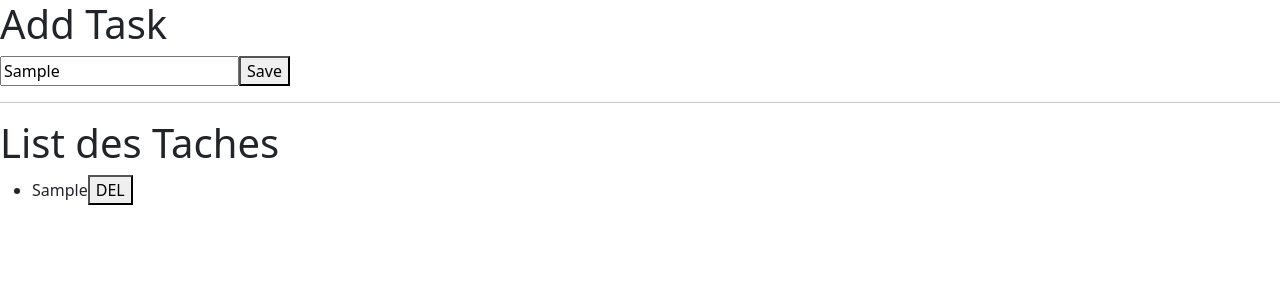
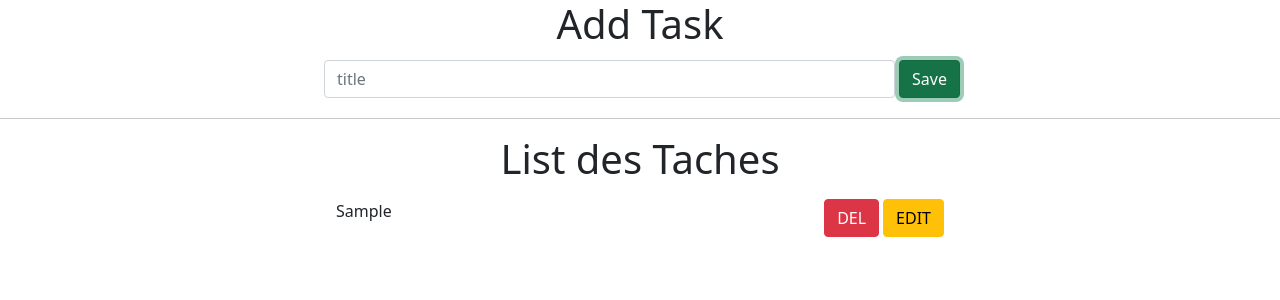
Before and after one commit to yassineDevox/todo-list-front, a React (Create React App) app: page / in a window 1280 px wide. Both pictures are taken after typing "Sample" into the empty fields and a click on the button "Save". Shown: the top 300 px of the page. Built offline with nearby package versions, Linux system fonts and the light colour scheme.

Commit message:
done with crud todo app with redux

```diff
--- a/src/App.js
+++ b/src/App.js
@@ -1,17 +1,19 @@
 import React from 'react';
 import { Provider } from 'react-redux';
-import AddTodoStore from './components/AddTodo';
-import ListTodoStore from './components/ListTodo';
-import store from './shared/store';
+import AddTodo from './components/AddTodo';
+import ListTodo from './components/ListTodo';
+import store from './redux/store';
 
 const App = () => {
     return (
 
         <Provider store={store}>
-            <AddTodoStore/>
-            <hr />
-            <h1>List des Taches </h1>
-            <ListTodoStore />
+            <div className='text-center'>
+                <AddTodo />
+                <hr />
+                <h1>List des Taches </h1>
+                <ListTodo />
+            </div>
 
         </Provider>
     );
--- a/src/components/AddTodo.js
+++ b/src/components/AddTodo.js
@@ -1,37 +1,43 @@
 import { useRef } from "react";
-import { connect } from "react-redux";
-import { TodoModel } from "../model/todo";
-import { TodoTypes } from "../shared/reducers/todo";
+import { useDispatch } from "react-redux";
+import { addTodo } from "../redux/ducks/todo";
 
-const AddTodo = (props) => {
+const AddTodo = () => {
 
+    //define a title ref on the input to get the value of it
     const title = useRef()
+    //use dispatch hook to call the reducer's actions
+    const dispatch = useDispatch()
+
+    //on submit form
     const handleSubmit = (e) => {
         e.preventDefault()
-        //recuperer lavaleur de linput
-        props.addNewTask(title.current.value)
+        if (title.current.value !== "") {
+            dispatch(addTodo(title.current.value))
+            title.current.value = ""
+        }
+        else
+            alert("invalid value 😥")
+
     }
     return (
         <>
             <h1>Add Task</h1>
-            <form onSubmit={handleSubmit}>
-                <input type="text"
-                placeholder="title"
-                ref={title} />
-                <button type="submit">Save</button>
+            <form className="d-flex w-50 mx-auto align-items-center"
+                onSubmit={handleSubmit}>
+                <input
+                    className="form-control m-1"
+                    type="text"
+                    placeholder="title"
+                    ref={title} />
+                <button
+                    className="btn btn-success"
+                    type="submit">
+                    Save
+                </button>
             </form>
         </>
     );
 };
 
-const AddTodoStore = connect(
-    null,
-    (dispatch)=>({
-        addNewTask : (titleTask)=>dispatch({
-            type:TodoTypes.add,
-            payload:new TodoModel(2,titleTask)
-        })
-    })
-)(AddTodo)
-
-export default AddTodoStore
+export default AddTodo
--- a/src/components/ListTodo.js
+++ b/src/components/ListTodo.js
@@ -1,28 +1,130 @@
-import React from 'react';
-import { connect } from 'react-redux';
+import React, { useRef, useState } from 'react';
+import { useDispatch } from 'react-redux';
+import { useSelector } from 'react-redux';
+import { TodoModel } from '../model/todo';
+import { delTodo, editTodo } from '../redux/ducks/todo';
 import Todo from './Todo';
 
-const ListTodo = (props) => {
-    console.log(props.list);
-    return <ul>
-        {props.list.map(
-            t => <Todo
-                key={t.id}
-                id={t.id}
-                title={t.title}
-            />)}
-    </ul>;
+const ListTodo = () => {
+
+    //get the todos state from the reducer todo
+    const todos = useSelector((state) => state.todo)
+
+    //usedispatch to call reducer's actions
+    const dispatch = useDispatch()
+
+    //ref on input title
+    const titleRef = useRef()
+
+    //use state to define completed
+    const [isTaskCompleted, setTaskCompleted] = useState(0);
+
+    //use state to store the selected id for editTask
+    const [selectedID, setSelectedID] = useState(0);
+
+    //onHandle Delete task
+    const handleDelete = (deletedID) => {
+        dispatch(delTodo(deletedID))
+    }
+
+    //handle Edit task (step 1 : show modal )
+    const showModalEdit = (id, titleTask, completed) => {
+        //store the id
+        setSelectedID(id)
+        //give the titleTask to the model Edit
+        titleRef.current.value = titleTask
+        //set the completed value of the task
+        setTaskCompleted(completed)
+    }
+
+    //handle Edit task ( step 2 : call reducer's action)
+    const handleUpdate = () => {
+        dispatch(
+            editTodo(
+                new TodoModel(
+                    selectedID,
+                    titleRef.current.value,
+                    isTaskCompleted)
+            )
+        )
+    }
+
+    return (
+        <>
+            <ul className='list-group w-50 mx-auto list-group-flush'>
+                {
+                    todos.map(
+                        t => <Todo
+                            handleDelete={handleDelete}
+                            handleEdit={showModalEdit}
+                            key={t.id}
+                            id={t.id}
+                            title={t.title}
+                            isCompleted={t.completed}
+                        />
+                    )
+                }
+            </ul>
+            <div>
+                {/* Modal */}
+                <div className="modal fade" id="exampleModal" tabIndex={-1} aria-labelledby="exampleModalLabel" aria-hidden="true">
+                    <div className="modal-dialog">
+                        <div className="modal-content">
+                            <div className="modal-header">
+                                <h5 className="modal-title" id="exampleModalLabel">Modal title</h5>
+                                <button type="button" className="btn-close" data-bs-dismiss="modal" aria-label="Close" />
+                            </div>
+                            <div className="modal-body">
+
+                                <input
+                                    className="form-control m-1"
+                                    type="text"
+                                    placeholder="title"
+                                    ref={titleRef} />
+
+                                <div>
+                                    <div className="form-check">
+                                        <input className="form-check-input"
+                                            type="radio"
+                                            id="flexRadioDefault1"
+                                            name="r"
+                                            checked={isTaskCompleted}
+                                            onChange={() => setTaskCompleted(!isTaskCompleted)} />
+                                        <label className="form-check-label"
+                                            htmlFor="flexRadioDefault1">
+                                            Completed
+                                        </label>
+                                    </div>
+                                    <div className="form-check">
+                                        <input className="form-check-input"
+                                            type="radio"
+                                            id="flexRadioDefault2"
+                                            name="r"
+                                            checked={!isTaskCompleted}
+                                            onChange={() => setTaskCompleted(!isTaskCompleted)} />
+                                        <label className="form-check-label"
+                                            htmlFor="flexRadioDefault2">
+                                            In Progress
+                                        </label>
+                                    </div>
+                                </div>
+
+                            </div>
+                            <div className="modal-footer">
+                                <button type="button" className="btn btn-secondary" data-bs-dismiss="modal">Close</button>
+                                <button type="button" className="btn btn-primary"
+                                    onClick={handleUpdate}>Save changes</button>
+                            </div>
+                        </div>
+                    </div>
+                </div>
+            </div>
+
+        </>
+
+
+    )
 };
 
 
-//on va connecter todoList avec le store
-//param1 : state
-//param2 : action dans se cas la il est null
-//list : le nom de la propiete lier a ListTodo
-const ListTodoStore = connect(
-    (todoState) => (
-    {
-        list:todoState
-    }))(ListTodo)
-
-export default ListTodoStore
+export default ListTodo
--- a/src/components/Todo.js
+++ b/src/components/Todo.js
@@ -1,11 +1,28 @@
 import React from 'react';
 
 const Todo = (props) => {
+
+  const handleClickDelete = () => {
+    if (window.confirm("Are you sure ?"))
+      props.handleDelete(props.id)
+  }
+
+  const handleClickEdit = () => {
+    props.handleEdit(props.id, props.title, props.isCompleted)
+  }
+
   return (
-  <li>
-        <span>{props.title}</span>
-        <button>DEL</button>
-  </li>
+    <li className='list-group-item d-flex justify-content-between'
+      style={{ border: !props.isCompleted ? "" : "solid green" }}>
+      <span>{props.title}</span>
+      <div>
+        <button className='btn btn-danger me-1'
+          onClick={handleClickDelete}>DEL</button>
+        <button className='btn btn-warning'
+          data-bs-toggle="modal" data-bs-target="#exampleModal"
+          onClick={handleClickEdit}>EDIT</button>
+      </div>
+    </li>
   );
 };
 
--- a/src/index.js
+++ b/src/index.js
@@ -1,4 +1,6 @@
 import 'bootstrap/dist/css/bootstrap.min.css';
+//https://www.geeksforgeeks.org/how-to-use-bootstrap-with-react/
+import 'bootstrap/dist/js/bootstrap.bundle.min';
 import React from 'react';
 import ReactDOM from 'react-dom';
 import App from './App';
--- /dev/null
+++ b/src/redux/ducks/todo.js
@@ -0,0 +1,59 @@
+import { TodoModel } from "../../model/todo"
+
+//types first
+const ADD_TODO = "todo/add"
+const DEL_TODO = "todo/del"
+const EDIT_TODO = "todo/edit"
+
+// define actions as a functions
+export const addTodo = (titleTask) => ({
+    type: ADD_TODO,
+    payload: new TodoModel(1, titleTask)
+})
+
+export const delTodo = (deletedID) => ({
+    type: DEL_TODO,
+    payload: {deletedID}
+})
+
+export const editTodo = (updatedTask) => ({
+    type: EDIT_TODO,
+    payload: updatedTask
+})
+
+//define the initial state : array of todos
+const initialState = []
+
+//define the todo reducer
+
+const todoReducer = (state = initialState, action) => {
+
+    //destruct type and payload from action obj
+    const { type, payload } = action
+
+    switch (type) {
+
+        case ADD_TODO:
+            return [
+                ...state, { ...payload }
+            ]
+
+        case DEL_TODO:
+            return [
+                ...state.filter(t => t.id != payload.deletedID)
+            ]
+
+        case EDIT_TODO:
+            return [
+                ...state.map(t => {
+                    if (t.id === payload.id)
+                        t = { ...payload }
+                    return t
+                })
+            ]
+        default:
+            return state
+    }
+}
+
+export default todoReducer
--- /dev/null
+++ b/src/redux/store.js
@@ -0,0 +1,12 @@
+import { combineReducers, createStore } from "redux";
+import todoReducer from "./ducks/todo";
+
+const store = createStore(
+    combineReducers({
+        todo: todoReducer
+    }),
+    window.__REDUX_DEVTOOLS_EXTENSION__ &&
+    window.__REDUX_DEVTOOLS_EXTENSION__()
+)
+
+export default store
--- a/src/shared/reducers/todo.js
+++ /dev/null
@@ -1,38 +0,0 @@
-import { TodoModel } from "../../model/todo"
-
-const initialState = [
-    // new TodoModel(1,"task 1")
-]
-
-//types
-export const TodoTypes = {
-    add : "todo/add",
-    del : "todo/del",
-    edit : "todo/edit",
-    filter : "todo/filter"
-}
-
-
-export const todoReducer = (prevState=initialState,action)=>{
-
-    switch (action.type) {
-
-        case TodoTypes.add:
-
-            return [
-                ...prevState,{...action.payload}
-            ]
-
-
-        case TodoTypes.del:
-
-            return [
-                ...prevState.filter(
-                    t=>t.id!==action.payload.deletedID
-                )
-            ]
-
-        default:
-            return prevState
-    }
-}
--- a/src/shared/store.js
+++ /dev/null
@@ -1,11 +0,0 @@
-import { createStore } from "redux";
-import { todoReducer } from "./reducers/todo";
-
-//appel au reducer et configuer le dev tool
-const store = createStore(
-    todoReducer,
-    window.__REDUX_DEVTOOLS_EXTENSION__ &&
-    window.__REDUX_DEVTOOLS_EXTENSION__()
-)
-
-export default store
```
